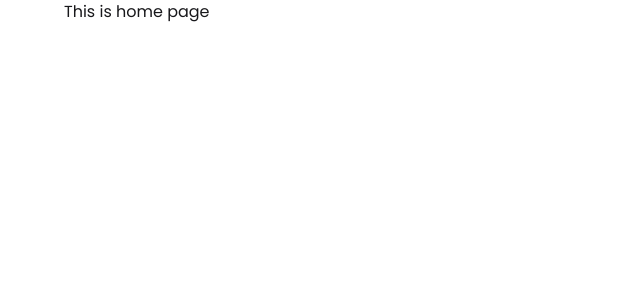
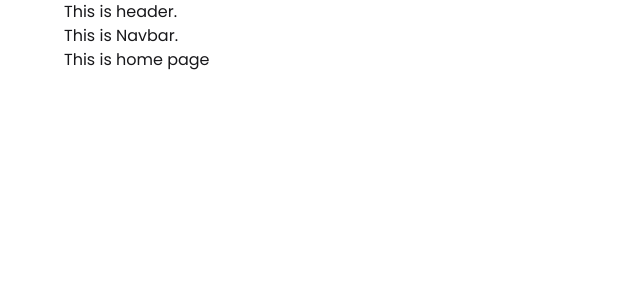
Before and after one commit to shohan89/react-dragon-news-auth, a React (Vite) app: page / in a window 1280 px wide. Shown: the top 300 px of the page, without its empty margins (0-640 px from the left). Built offline with nearby package versions, Linux system fonts and the light colour scheme.

Commit message:
create nav, header, leftsidenav and rightsidenav for setup Home layout.

```diff
--- a/src/pages/Home/Home.jsx
+++ b/src/pages/Home/Home.jsx
@@ -1,7 +1,11 @@
+import Header from "../Shared/Header/Header";
+import Navbar from "../Shared/Navbar/Navbar";
 
 const Home = () => {
     return (
         <div>
+            <Header />
+            <Navbar />
             <h2 className="font-poppins">This is home page</h2>
         </div>
     );
--- /dev/null
+++ b/src/pages/Shared/Header/Header.jsx
@@ -0,0 +1,10 @@
+
+const Header = () => {
+    return (
+        <div>
+            <h2>This is header.</h2>
+        </div>
+    );
+};
+
+export default Header;
--- /dev/null
+++ b/src/pages/Shared/LeftSideNav/LeftSideNav.jsx
@@ -0,0 +1,10 @@
+
+const LeftSideNav = () => {
+    return (
+        <div>
+            <h2>This is left side nav.</h2>
+        </div>
+    );
+};
+
+export default LeftSideNav;
--- /dev/null
+++ b/src/pages/Shared/Navbar/Navbar.jsx
@@ -0,0 +1,10 @@
+
+const Navbar = () => {
+    return (
+        <div>
+            <h2>This is Navbar.</h2>
+        </div>
+    );
+};
+
+export default Navbar;
--- /dev/null
+++ b/src/pages/Shared/RightSideNav/RIghtSideNav.jsx
@@ -0,0 +1,10 @@
+
+const RIghtSideNav = () => {
+    return (
+        <div>
+            <h2>This is right side nav</h2>
+        </div>
+    );
+};
+
+export default RIghtSideNav;
```
